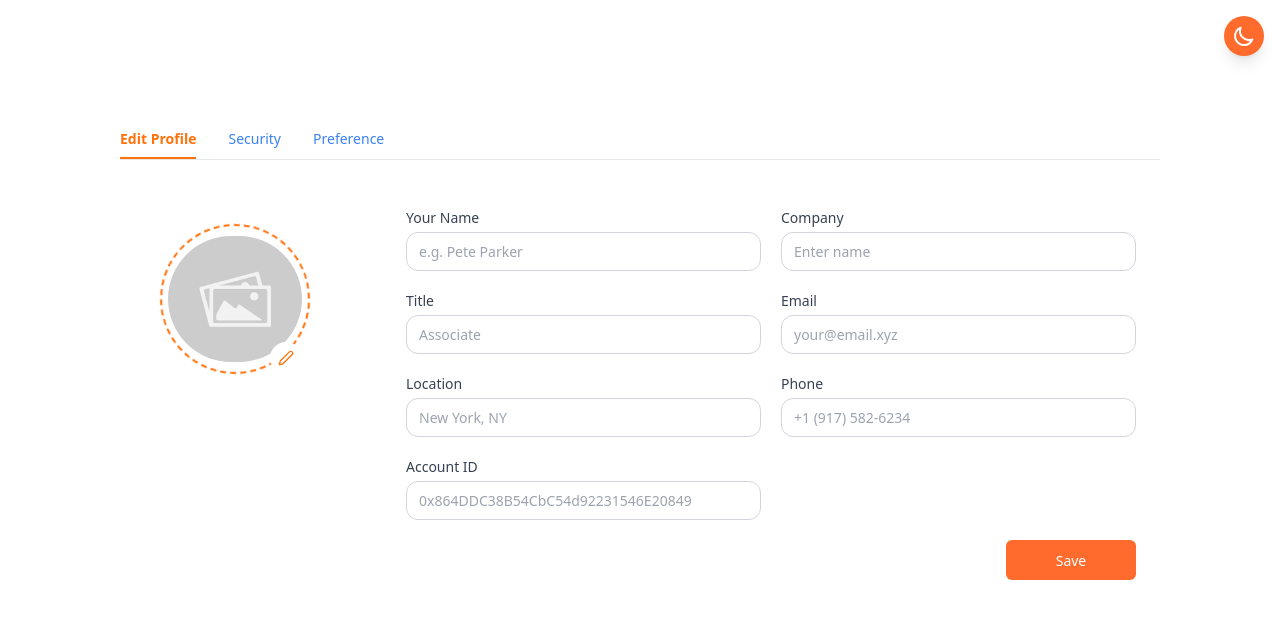
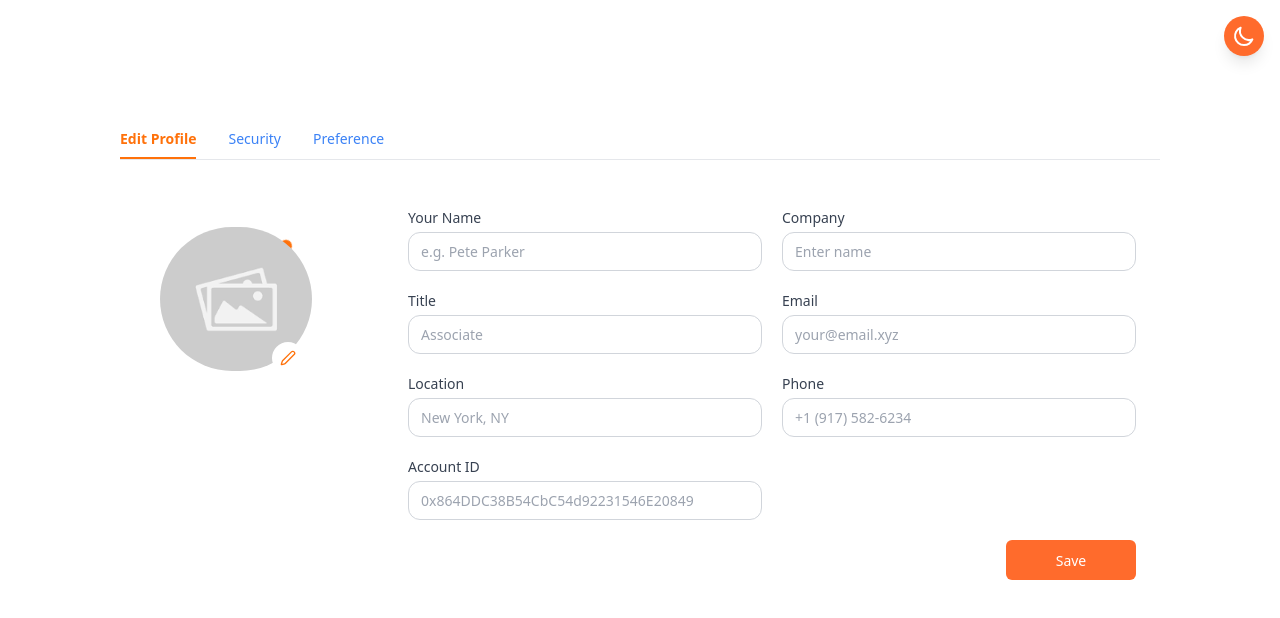
Before and after one commit to JabulaniUsen/hashfire, a Next.js app: page /profile/edit-profile in a window 1280 px wide. Shown: the top 618 px of the page. Built offline with nearby package versions, Linux system fonts and the light colour scheme.

Commit message:
Adding circle dot animation

```diff
--- a/src/components/ImageUpload.tsx
+++ b/src/components/ImageUpload.tsx
@@ -29,14 +29,19 @@ const ImageUpload: React.FC = () => {
 
   return (
     <div className="max-w-md mx-auto p-4">
-      <div className="relative w-[150px] h-[150px]">
+      <div className="relative w-[152px] h-[150px]">
         <div
-          className="absolute inset-0 border-2 border-primary rounded-full border-dashed"
-          style={{ animation: 'rotate 20s linear infinite' }}
+          className="absolute w-3 h-3 rounded-full bg-primary"
+          style={{
+            animation: 'rotate 5s linear infinite',
+            top: '-4px',
+            left: 'calc(50% - 6px)',
+            transformOrigin: '50% 79px'
+          }}
         />
 
         <div
-          className="relative w-full h-full rounded-full flex items-center justify-center cursor-pointer p-2"
+          className="relative w-full h-full rounded-full flex items-center justify-center cursor-pointer"
           onDragOver={(e) => e.preventDefault()}
           onDrop={handleDrop}
         >
```
Also changed, not shown: src/app/globals.css (+0 -17 lines).
